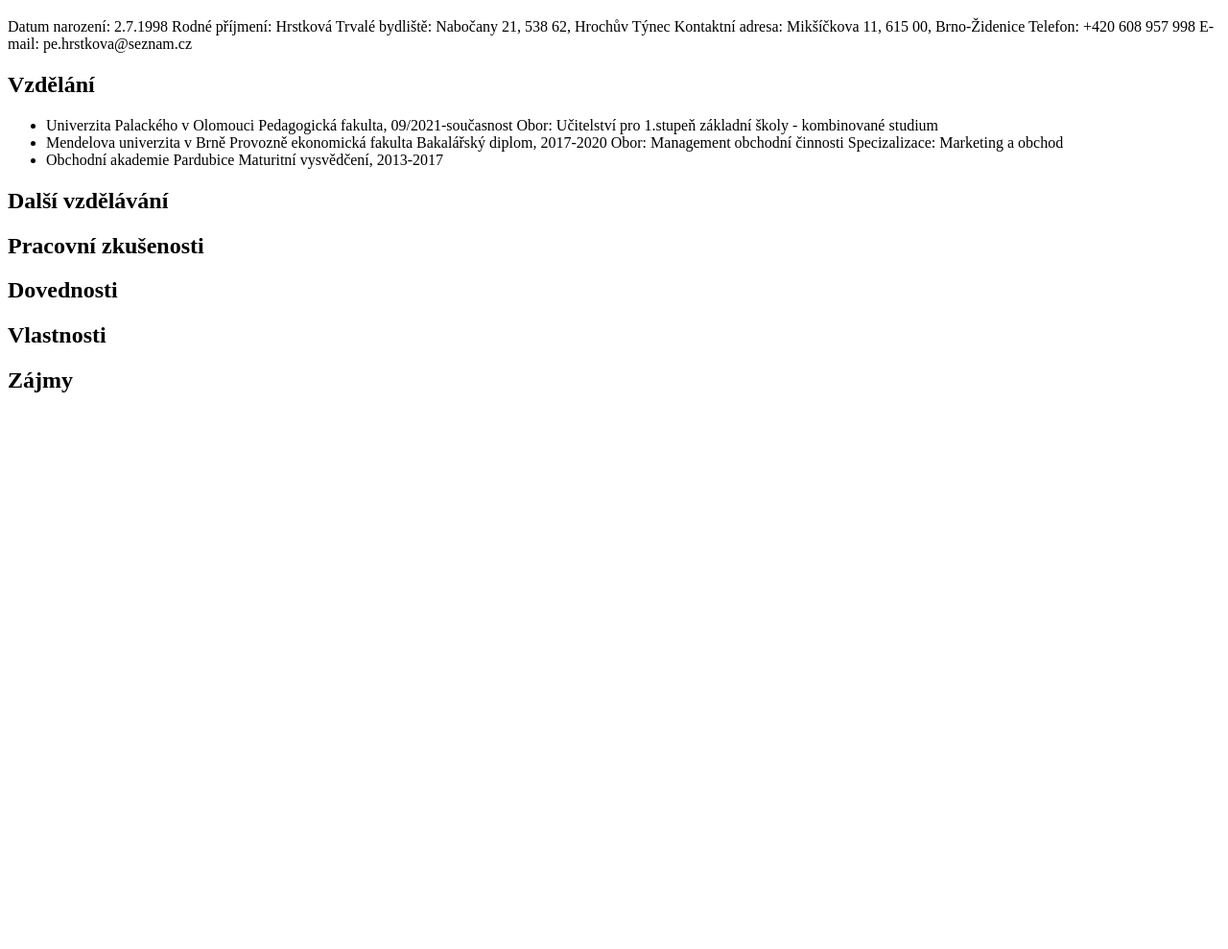
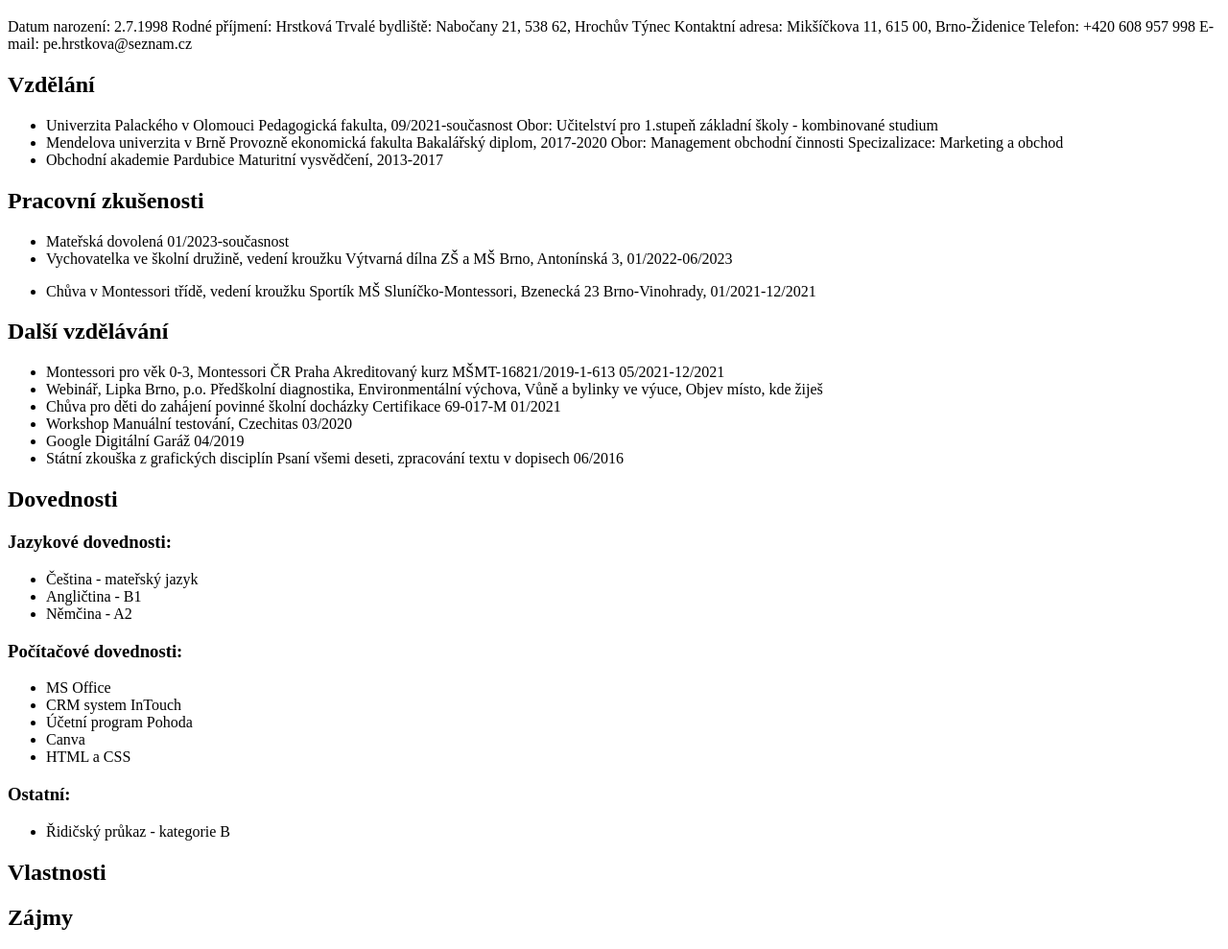
Before and after one commit to pbobcikova/CV_BobcikovaPetra, a plain HTML site: page index.html in a window 1280 px wide. Shown: the part 61-1050 px from the top of the page at 96% size. Before the commit the page ends 800 px from the top, so only its background shows below. Drawn offline with Linux system fonts and the light colour scheme.

Commit message:
Přidány pracovní zkušenosti-dovednosti

```diff
--- a/index.html
+++ b/index.html
@@ -37,12 +37,65 @@
         </li>
     </ul>
 
+    <h2>Pracovní zkušenosti</h2>
+    <ul>
+        <li>Mateřská dovolená
+            01/2023-současnost
+        </li>
+        <li>Vychovatelka ve školní družině, vedení kroužku Výtvarná dílna
+            ZŠ a MŠ Brno, Antonínská 3, 01/2022-06/2023</p>
+        </li>
+        <li>Chůva v Montessori třídě, vedení kroužku Sportík
+            MŠ Sluníčko-Montessori, Bzenecká 23
+            Brno-Vinohrady, 01/2021-12/2021
+        </li>
+    </ul>
     <h2>Další vzdělávání</h2>
-    <ul></ul>
-
-    <h2>Pracovní zkušenosti</h2>
-
+    <ul>
+        <li>Montessori pro věk 0-3, Montessori ČR Praha
+            Akreditovaný kurz MŠMT-16821/2019-1-613
+            05/2021-12/2021
+        </li>
+        <li>Webinář, Lipka Brno, p.o.
+            Předškolní diagnostika, Environmentální výchova,
+            Vůně a bylinky ve výuce, Objev místo, kde žiješ
+        </li>
+        <li>Chůva pro děti do zahájení povinné školní docházky
+            Certifikace 69-017-M
+            01/2021
+        </li>
+        <li>
+            Workshop Manuální testování, Czechitas
+            03/2020
+        </li>
+        <li>Google Digitální Garáž
+            04/2019
+        </li>
+        <li>
+            Státní zkouška z grafických disciplín
+            Psaní všemi deseti, zpracování textu v dopisech
+            06/2016
+        </li>
+    </ul>
     <h2>Dovednosti</h2>
+    <h3>Jazykové dovednosti:</h3>
+    <ul>
+        <li>Čeština - mateřský jazyk</li>
+        <li>Angličtina - B1</li>
+        <li>Němčina - A2</li>
+    </ul>
+    <h3>Počítačové dovednosti:</h3>
+    <ul>
+        <li>MS Office</li>
+        <li>CRM system InTouch</li>
+        <li>Účetní program Pohoda</li>
+        <li>Canva</li>
+        <li>HTML a CSS</li>
+    </ul>
+    <h3>Ostatní:</h3>
+    <ul>
+        <li>Řidičský průkaz - kategorie B</li>
+    </ul>
 
     <h2>Vlastnosti</h2>
 
```
